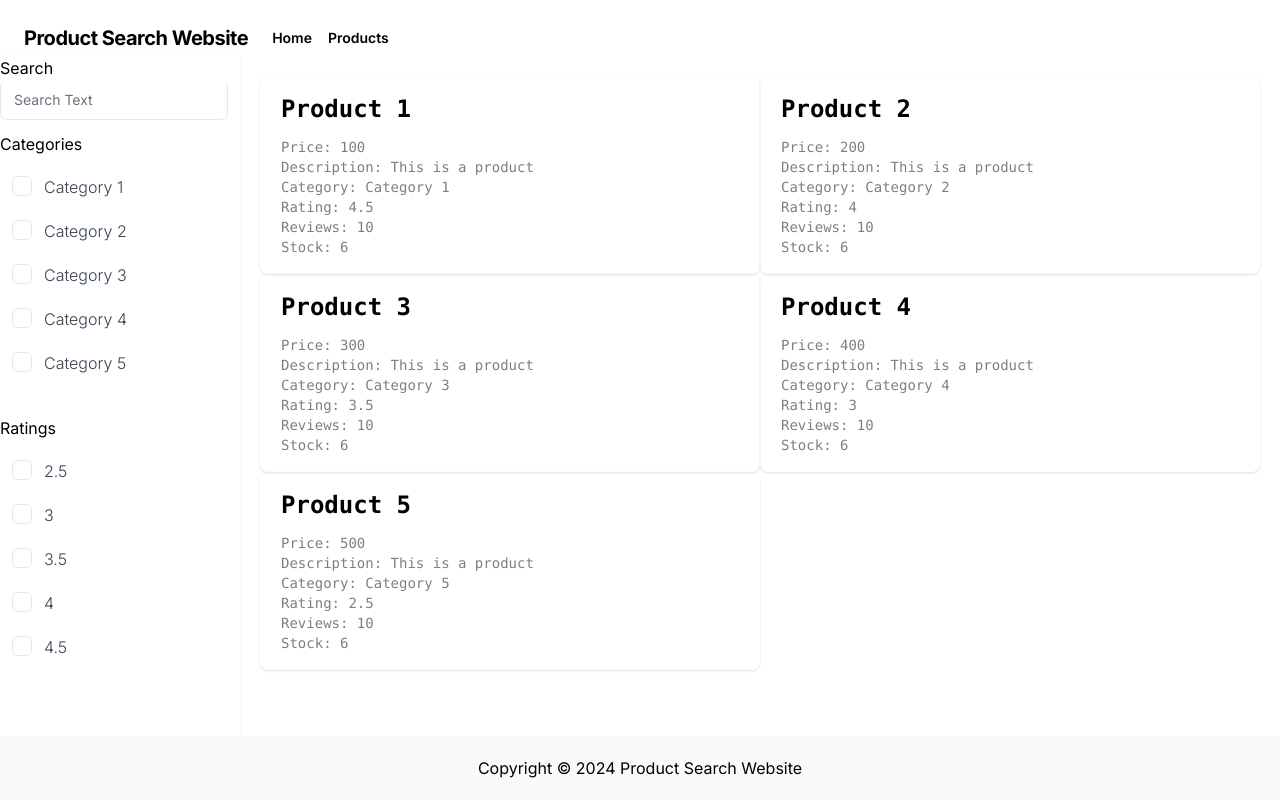
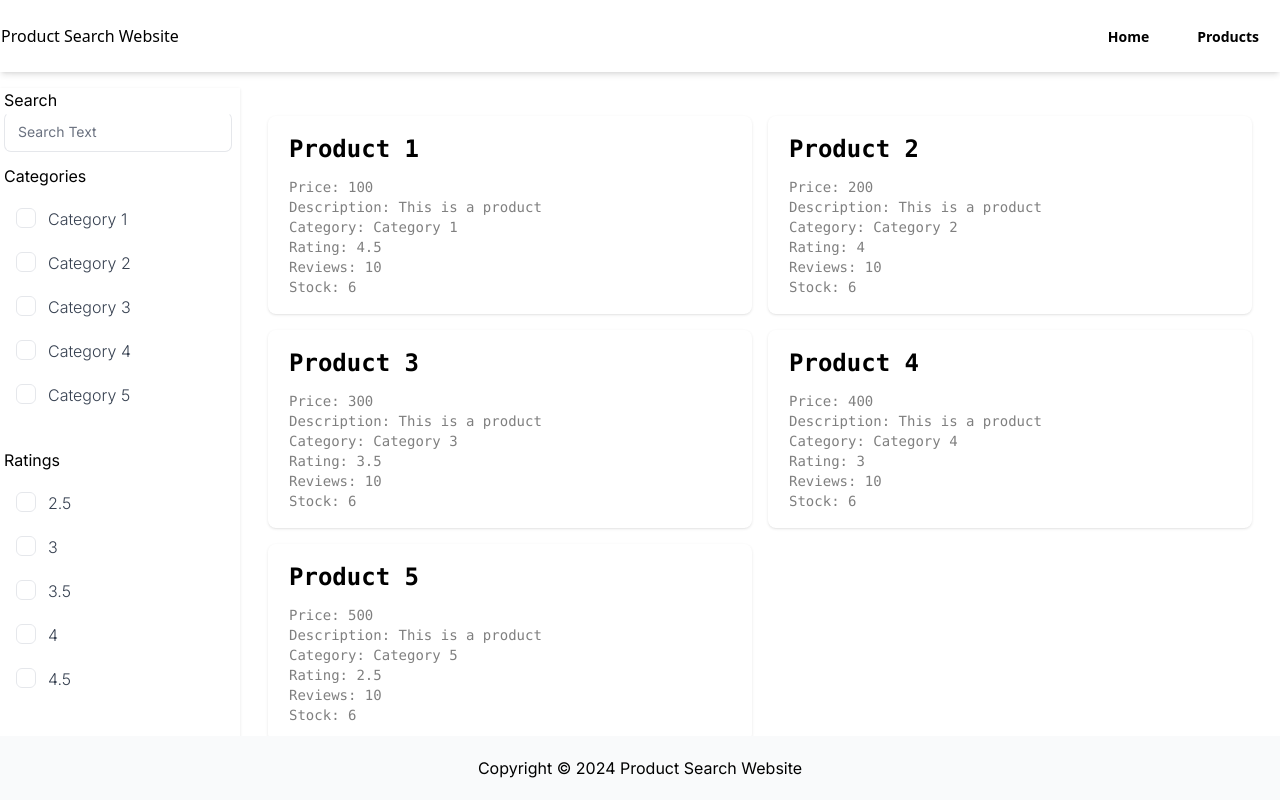
Before and after one commit to jhanke00/next-product-site, a Next.js app: page /products in a window 1280 px wide. Built offline with nearby package versions, Linux system fonts and the light colour scheme.

Commit message:
Added clear button and minor css changes

```diff
--- a/app/products/page.tsx
+++ b/app/products/page.tsx
@@ -105,10 +105,10 @@ export default function Products() {
   };
 
   return (
-    <main className='h-[calc(100vh-120px)] w-full absolute top-14'>
+    <main className='w-full py-4'>
       <aside
         id='sidebar'
-        className='w-[60px] lg:w-[240px] h-[calc(100vh-120px)] whitespace-nowrap fixed shadow overflow-x-hidden transition-all duration-500 ease-in-out'
+        className='w-[60px] lg:w-[240px] h-[calc(100vh-120px)] whitespace-nowrap fixed shadow overflow-x-hidden transition-all duration-500 ease-in-out px-1'
       >
         <FilterText searchKey={searchKey} setSearchKey={setSearchKey} title='Search' />
         <Filter
@@ -116,8 +116,15 @@ export default function Products() {
           selectedFilter={selCategories}
           handleFilter={handleCategoryFilter}
           title='Categories'
+          setSelectedFilter={setSelCategories}
         />
-        <Filter filters={ratings} selectedFilter={selRatings} handleFilter={handleRatingsFilter} title='Ratings' />
+        <Filter
+          filters={ratings}
+          selectedFilter={selRatings}
+          handleFilter={handleRatingsFilter}
+          title='Ratings'
+          setSelectedFilter={setSelRatings}
+        />
       </aside>
       <section
         id='content'
--- a/components/common/header.tsx
+++ b/components/common/header.tsx
@@ -4,24 +4,33 @@ import Link from 'next/link';
 export default function Header() {
   return (
     <header>
-      <nav className='flex items-center justify-between flex-wrap bg-teal p-6'>
-        <div className='flex items-center flex-no-shrink mr-6'>
-          <span className='font-bold text-xl tracking-tight'>Product Search Website</span>
-        </div>
-        <div className='w-full block flex-grow lg:flex lg:items-center lg:w-auto'>
-          <div className='text-sm lg:flex-grow'>
+      <nav className='block w-full py-2 mx-auto bg-white border shadow-md border-white/80 bg-opacity-80 backdrop-blur-2xl backdrop-saturate-200 lg:py-4'>
+        <div className='container flex items-center justify-between mx-auto text-blue-gray-900'>
+          <a
+            href='#'
+            className='mr-4 block cursor-pointer py-1.5 font-sans text-base font-medium leading-relaxed text-inherit antialiased'
+          >
+            Product Search Website
+          </a>
+          <div className='hidden lg:block'>
+            <ul className='flex flex-col gap-2 mt-2 mb-4 lg:mb-0 lg:mt-0 lg:flex-row lg:items-center lg:gap-6'>
+              <li className='flex items-center p-1 font-sans text-sm antialiased leading-normal gap-x-2 text-blue-gray-900'>
                 <Link
                   href='/'
                   className='block mt-4 lg:inline-block lg:mt-0 text-teal-lighter hover:text-green mr-4 font-semibold'
                 >
                   Home
                 </Link>
+              </li>
+              <li className='flex items-center p-1 font-sans text-sm antialiased leading-normal gap-x-2 text-blue-gray-900'>
                 <Link
                   href='/products'
                   className='block mt-4 lg:inline-block lg:mt-0 text-teal-lighter hover:text-green mr-4 font-semibold'
                 >
                   Products
                 </Link>
+              </li>
+            </ul>
           </div>
         </div>
       </nav>
--- a/components/products/filter.tsx
+++ b/components/products/filter.tsx
@@ -6,15 +6,42 @@ export default function Filter({
   selectedFilter,
   handleFilter,
   title,
+  setSelectedFilter,
 }: Readonly<{
   filters: Array<Product>;
   selectedFilter: Array<string | number>;
-  handleFilter: Function;
+  handleFilter: React.ChangeEventHandler;
   title: string;
+  setSelectedFilter: Function;
 }>) {
   return (
     <div className='relative mb-3'>
-      <h6 className='mb-0'>{title}</h6>
+      <h6 className='flex flex-row gap-2 justify-between'>
+        <span>{title}</span>
+        {selectedFilter.length > 0 && (
+          <div className='relative grid select-none items-center whitespace-nowrap rounded-lg bg-gray-900 py-1.5 px-3 font-sans text-xs font-bold uppercase text-white'>
+            <button
+              className='flex items-center gap-1 px-1/2 py-1/2 font-sans text-xs font-bold text-center text-white align-middle transition-all rounded-lg select-none disabled:opacity-50 disabled:shadow-none disabled:pointer-events-none hover:bg-white-10 active:bg-white-30'
+              type='button'
+              onClick={() => setSelectedFilter([])}
+            >
+              <div>Clear</div>
+              <div>
+                <svg
+                  xmlns='http://www.w3.org/2000/svg'
+                  fill='none'
+                  viewBox='0 0 24 24'
+                  stroke='currentColor'
+                  className='w-4 h-4'
+                  stroke-width='2'
+                >
+                  <path stroke-linecap='round' stroke-linejoin='round' d='M6 18L18 6M6 6l12 12'></path>
+                </svg>
+              </div>
+            </button>
+          </div>
+        )}
+      </h6>
       <ul className='mb-8 list-none pt-2'>
         {filters.map((category, index) => {
           return (
--- a/components/products/filterText.tsx
+++ b/components/products/filterText.tsx
@@ -7,7 +7,7 @@ export default function Filter({
   title,
 }: Readonly<{
   searchKey: string;
-  setSearchKey: Function;
+  setSearchKey: React.Dispatch<React.SetStateAction<string>>;
   title: string;
 }>) {
   return (
--- a/components/products/productView.tsx
+++ b/components/products/productView.tsx
@@ -9,7 +9,7 @@ export default function ProductList({
   return (
     <div
       key={product.id}
-      className='group rounded-lg border border-transparent px-5 py-4 transition-colors hover:border-gray-300 hover:bg-gray-100 hover:dark:border-neutral-700 hover:dark:bg-neutral-800/30 shadow'
+      className='group rounded-lg border border-transparent my-2 mx-2 px-5 py-4 transition-colors hover:border-gray-300 hover:bg-gray-300 hover:dark:border-neutral-700 hover:dark:bg-neutral-800/30 shadow backdrop-blur-2xl backdrop-saturate-200'
     >
       <h3 className={`mb-3 text-2xl font-semibold`}>{product.name}</h3>
       <p className={`m-0 max-w-[30ch] text-sm opacity-50`}>Price: {product.price}</p>
```
Lines whose indentation alone changed are shown as unchanged.
